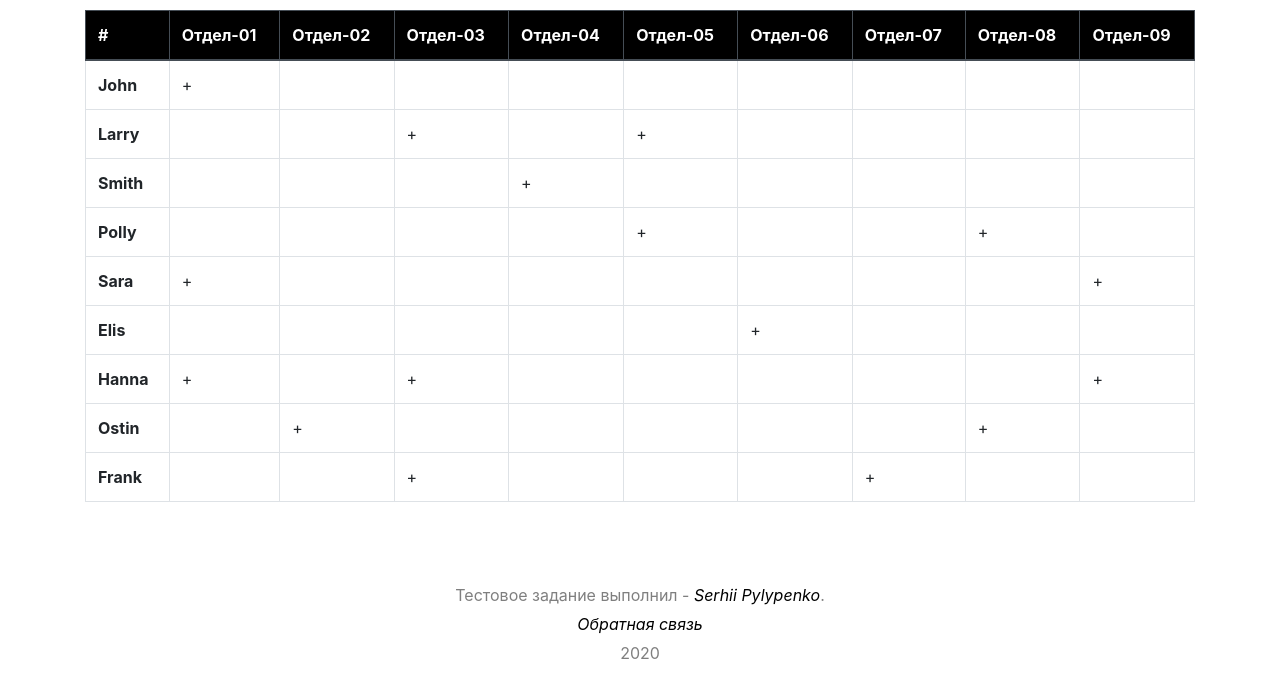
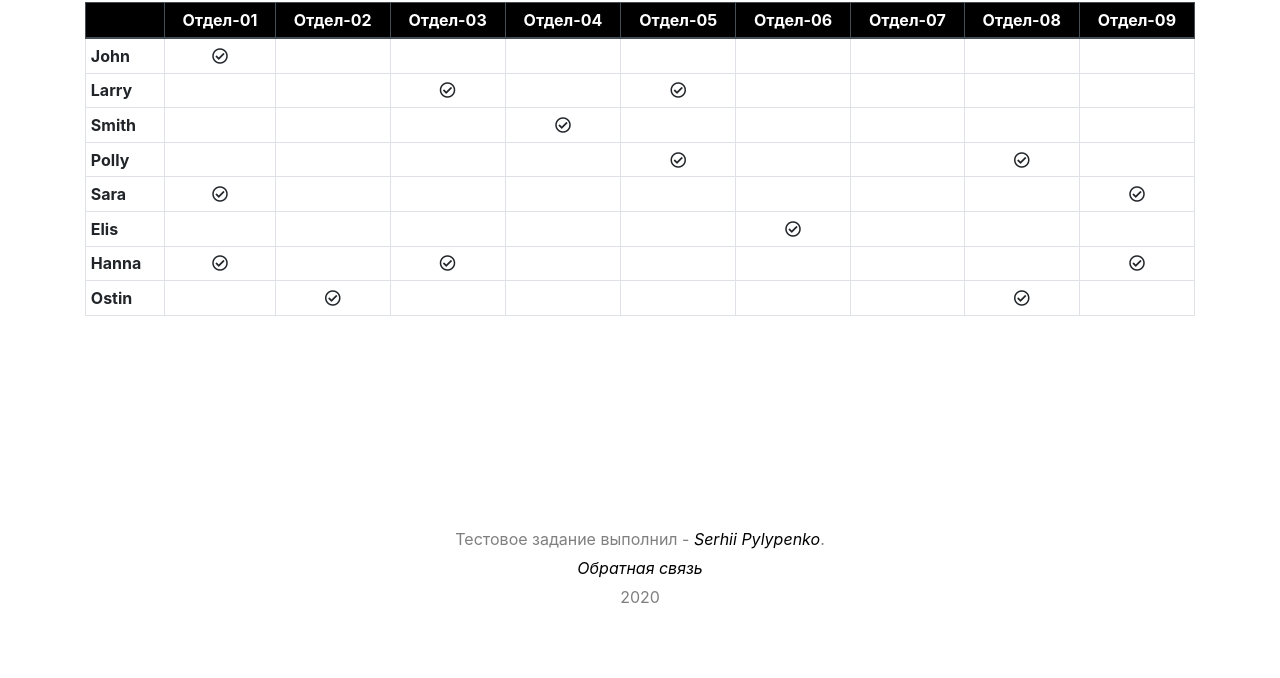
Before and after one commit to jPee2k/redlab-on-bootstrap, a plain HTML site: page public/index.html in a window 1280 px wide. Shown: the part 158-836 px from the top of the page. After the commit the page ends 800 px from the top, so only its background shows below. Drawn offline with nearby package versions, Linux system fonts and the light colour scheme.

Commit message:
added fa-icons to table / min-height

```diff
--- a/public/index.html
+++ b/public/index.html
@@ -6,6 +6,9 @@
 
     <!-- bootstrap CDN -->
     <link rel="stylesheet" href="https://stackpath.bootstrapcdn.com/bootstrap/4.5.2/css/bootstrap.min.css" integrity="sha384-JcKb8q3iqJ61gNV9KGb8thSsNjpSL0n8PARn9HuZOnIxN0hoP+VmmDGMN5t9UJ0Z" crossorigin="anonymous" />
+
+    <!-- fontawesome CDN -->
+    <link rel="stylesheet" href="https://use.fontawesome.com/releases/v5.15.1/css/all.css" integrity="sha384-vp86vTRFVJgpjF9jiIGPEEqYqlDwgyBgEF109VFjmqGmIY/Y4HV4d3Gp2irVfcrp" crossorigin="anonymous" />
 
     <link rel="stylesheet" href="css/style.css" />
     <link rel="icon" type="image/svg" href="favicon.svg" />
@@ -41,19 +44,18 @@
     </header>
     <!-- /header -->
 
-    <div class="d-flex justify-content-center flex-wrap">
+    <div class="wrapper d-flex justify-content-center flex-wrap">
       <div class="container">
-
         <!-- main-contetn -->
         <main class="main-content row">
           <div class="col-12 mx-auto">
             <h1 class="title mt-4 h2">Cотрудники в составе отделений</h1>
 
             <div class="table-responsive">
-              <table class="table table-hover table-bordered">
+              <table class="table table-sm table-hover table-bordered">
                 <thead class="thead-dark">
                   <tr>
-                    <th scope="col">#</th>
+                    <th scope="col"></th>
                     <th scope="col">Отдел-01</th>
                     <th scope="col">Отдел-02</th>
                     <th scope="col">Отдел-03</th>
@@ -68,7 +70,7 @@
                 <tbody>
                   <tr>
                     <th scope="row">John</th>
-                    <td>+</td>
+                    <td><i class="far fa-check-circle"></i></td>
                     <td></td>
                     <td></td>
                     <td></td>
@@ -82,9 +84,9 @@
                     <th scope="row">Larry</th>
                     <td></td>
                     <td></td>
-                    <td>+</td>
+                    <td><i class="far fa-check-circle"></i></td>
                     <td></td>
-                    <td>+</td>
+                    <td><i class="far fa-check-circle"></i></td>
                     <td></td>
                     <td></td>
                     <td></td>
@@ -95,7 +97,7 @@
                     <td></td>
                     <td></td>
                     <td></td>
-                    <td>+</td>
+                    <td><i class="far fa-check-circle"></i></td>
                     <td></td>
                     <td></td>
                     <td></td>
@@ -108,15 +110,15 @@
                     <td></td>
                     <td></td>
                     <td></td>
-                    <td>+</td>
+                    <td><i class="far fa-check-circle"></i></td>
                     <td></td>
                     <td></td>
-                    <td>+</td>
+                    <td><i class="far fa-check-circle"></i></td>
                     <td></td>
                   </tr>
                   <tr>
                     <th scope="row">Sara</th>
-                    <td>+</td>
+                    <td><i class="far fa-check-circle"></i></td>
                     <td></td>
                     <td></td>
                     <td></td>
@@ -124,7 +126,7 @@
                     <td></td>
                     <td></td>
                     <td></td>
-                    <td>+</td>
+                    <td><i class="far fa-check-circle"></i></td>
                   </tr>
                   <tr>
                     <th scope="row">Elis</th>
@@ -133,45 +135,33 @@
                     <td></td>
                     <td></td>
                     <td></td>
-                    <td>+</td>
+                    <td><i class="far fa-check-circle"></i></td>
                     <td></td>
                     <td></td>
                     <td></td>
                   </tr>
                   <tr>
                     <th scope="row">Hanna</th>
-                    <td>+</td>
+                    <td><i class="far fa-check-circle"></i></td>
                     <td></td>
-                    <td>+</td>
+                    <td><i class="far fa-check-circle"></i></td>
                     <td></td>
                     <td></td>
                     <td></td>
                     <td></td>
                     <td></td>
-                    <td>+</td>
+                    <td><i class="far fa-check-circle"></i></td>
                   </tr>
                   <tr>
                     <th scope="row">Ostin</th>
                     <td></td>
-                    <td>+</td>
+                    <td><i class="far fa-check-circle"></i></td>
                     <td></td>
                     <td></td>
                     <td></td>
                     <td></td>
                     <td></td>
-                    <td>+</td>
-                    <td></td>
-                  </tr>
-                  <tr>
-                    <th scope="row">Frank</th>
-                    <td></td>
-                    <td></td>
-                    <td>+</td>
-                    <td></td>
-                    <td></td>
-                    <td></td>
-                    <td>+</td>
-                    <td></td>
+                    <td><i class="far fa-check-circle"></i></td>
                     <td></td>
                   </tr>
                 </tbody>
--- a/src/scss/app.scss
+++ b/src/scss/app.scss
@@ -16,6 +16,9 @@ body {
   box-sizing: border-box;
 }
 
+.main-header {
+  min-height: 9vh;
+
   .navbar {
     padding: 26px 9vw 14px 9vw;
 
@@ -30,11 +33,10 @@ body {
       }
     }
   }
+}
 
 .main-content {
-  margin-top: 80px;
-
-  min-height: 80vh;
+  min-height: 74vh;
 
   .title {
     text-align: center;
@@ -44,13 +46,19 @@ body {
 
   .table {
     .thead-dark th {
+      text-align: center;
+
       background-color: $dark;
+    }
+
+    tbody td {
+      text-align: center;
     }
   }
 }
 
 .footer {
-  height: 100px;
+  min-height: 9vh;
 
   text-align: center;
 
```
Also changed, not shown: public/css/style.css. Lines whose indentation alone changed are shown as unchanged.
